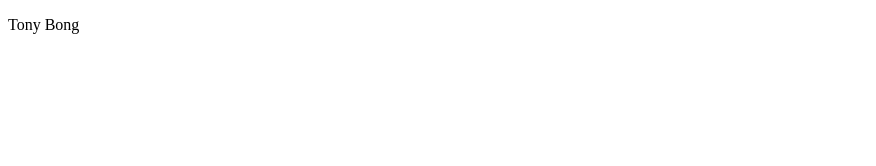
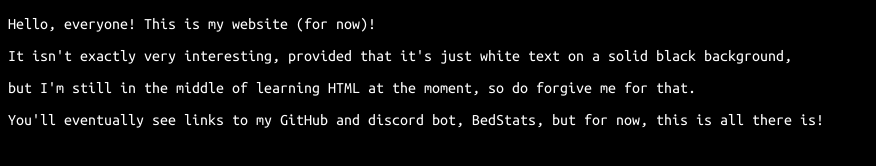
Before and after one commit to gpena1/gianpenalolol, a plain HTML site: page index.html in a window 1280 px wide. Shown: the whole page, without its empty margins (0-876 px from the left). Drawn offline with Linux system fonts and the light colour scheme.

Commit message:
Update index.html

```diff
--- a/index.html
+++ b/index.html
@@ -1,9 +1,22 @@
 <!DOCTYPE html>
 <html>
-    <head>
-        <title>gianpena.xyz</title>
-    </head>
-    <body>
-        <p>Tony Bong</p>
-    </body>
+<head>
+    <title>gianpena.xyz</title>
+    <link rel="preconnect" href="https://fonts.googleapis.com">
+    <link rel="preconnect" href="https://fonts.gstatic.com" crossorigin>
+    <link href="https://fonts.googleapis.com/css2?family=Ubuntu&family=Ubuntu+Mono&display=swap" rel="stylesheet">
+    <style>
+        p {
+            font-family: 'Ubuntu Mono', monospace;
+        }
+    </style>
+</head>
+<body style="background-color:#000000;">
+<p style="color: #ffffff;">Hello, everyone! This is my website (for now)!</p>
+
+<p style="color: #ffffff;">It isn't exactly very interesting, provided that it's just white text on a solid black background,</p>
+<p style="color: #ffffff;">but I'm still in the middle of learning HTML at the moment, so do forgive me for that.</p>
+<p style="color: #ffffff;">You'll eventually see links to my GitHub and discord bot, BedStats, but for now, this is all there is!</p>
+
+</body>
 </html>
```
